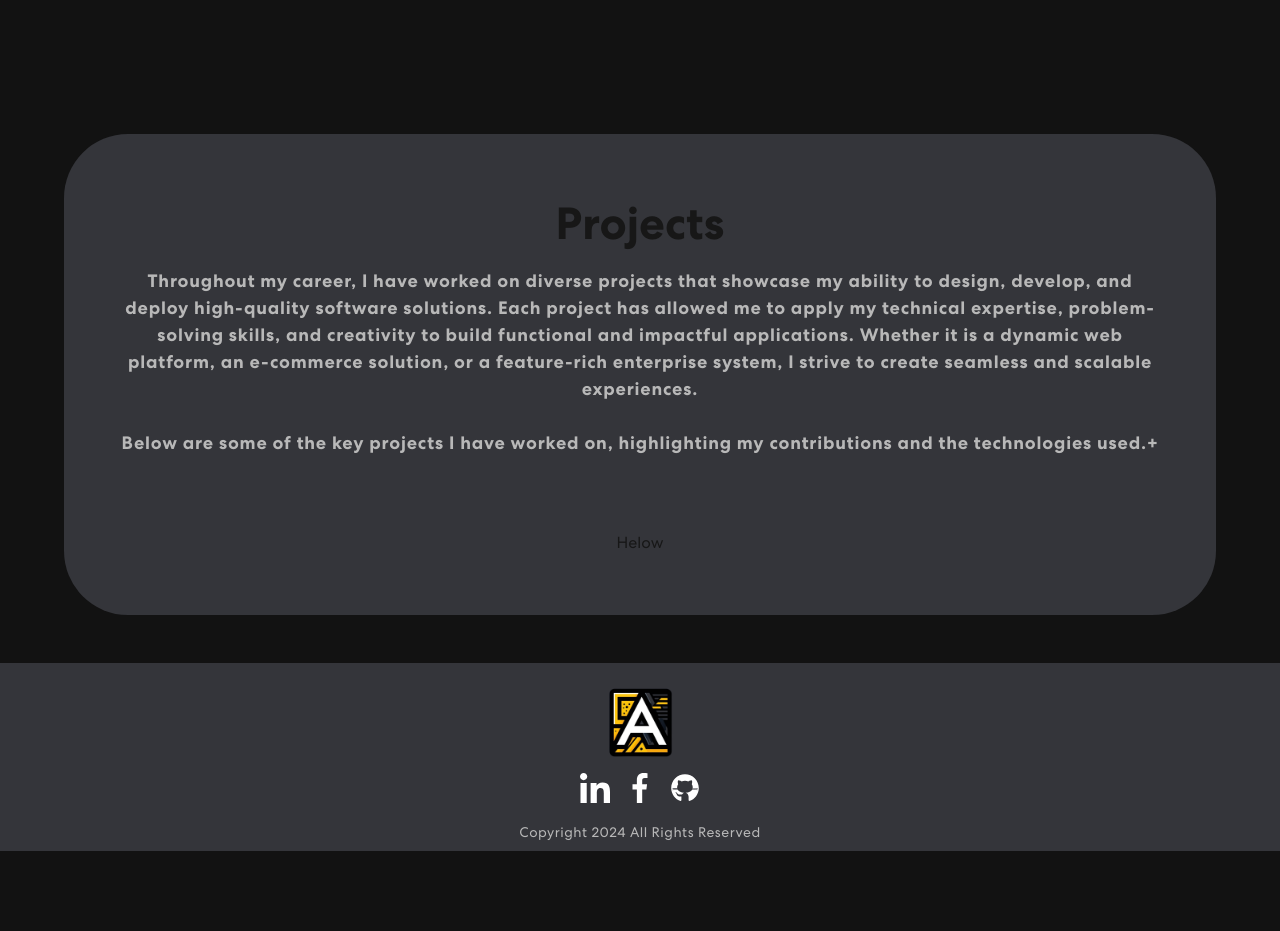
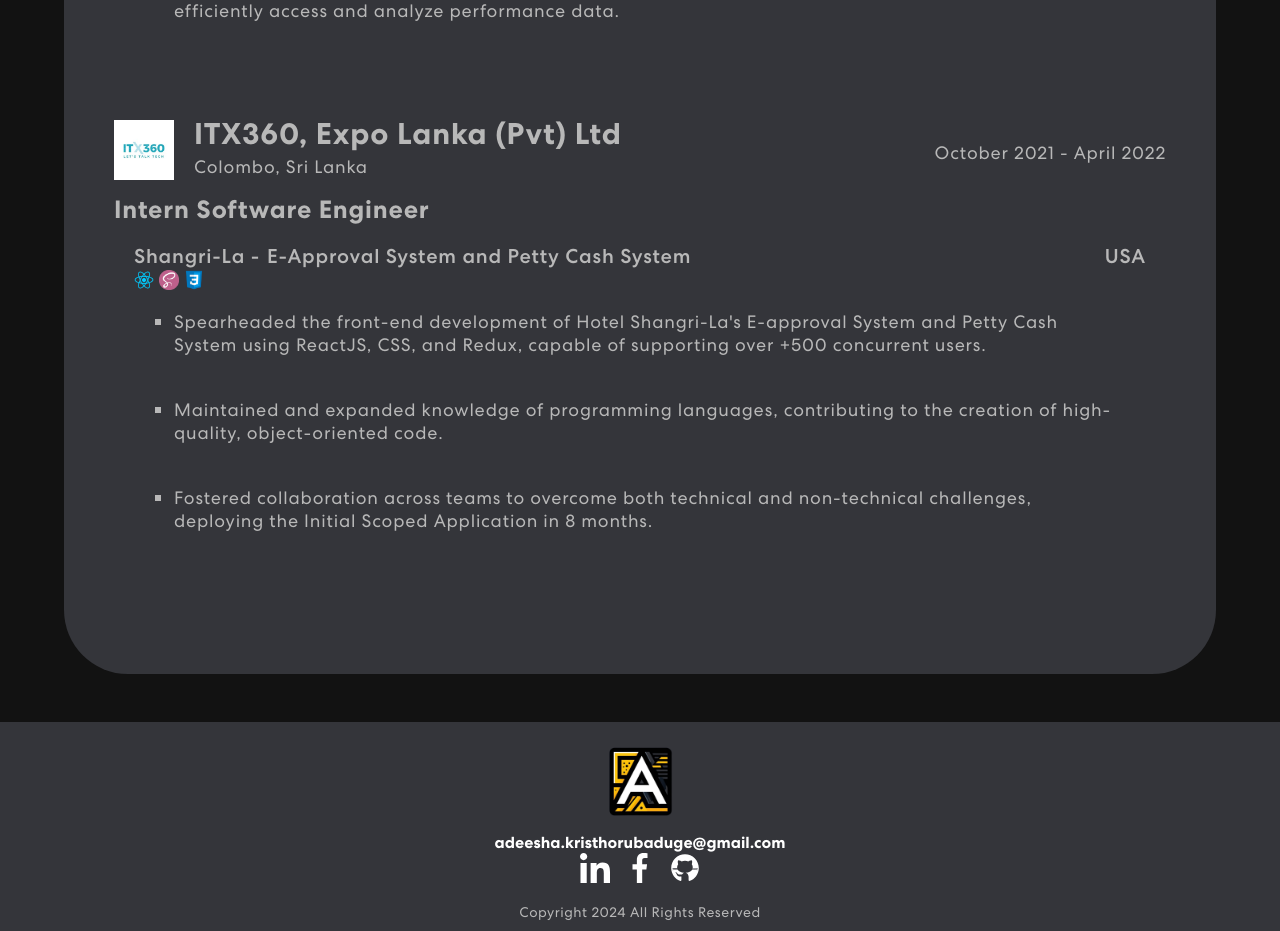
Before and after one commit to kbadeesha/my-portfolio-1, a Next.js app: page / in a window 1280 px wide. Shown: the part 3082-4013 px from the top of the page. Before the commit the page ends 3933 px from the top, so only its background shows below. Built offline with nearby package versions, Linux system fonts and the light colour scheme.

Commit message:
complete experience

```diff
--- a/src/app/components/Experience/ExperienceCard/ExperienceCard.tsx
+++ b/src/app/components/Experience/ExperienceCard/ExperienceCard.tsx
@@ -64,6 +64,19 @@ const ExperienceCard = () => {
                         );
                       })}
                     </div>
+
+                    <div className="project-points">
+                      {project.project_points.map((point, point_idx) => {
+                        return (
+                          <div key={point_idx} className="point-item">
+                            <ul>
+                              <li key={point.id}>{point.point}</li>
+                            </ul>
+                            <br />
+                          </div>
+                        );
+                      })}
+                    </div>
                   </div>
                 );
               })}
--- a/src/app/components/Footer/Footer.tsx
+++ b/src/app/components/Footer/Footer.tsx
@@ -17,6 +17,7 @@ export const Footer = () => {
           >
             <img src={logo.src} alt="Logo" className="footer-logo" />
           </Col>
+          <p className="mt-0 mb-3">adeesha.kristhorubaduge@gmail.com</p>
           <Col
             xs={12}
             sm={6}
--- a/src/app/pages/Hero/page.tsx
+++ b/src/app/pages/Hero/page.tsx
@@ -25,7 +25,7 @@ const Hero = () => {
         <MyDetails />
         <Technologies />
         <Experience />
-        <Projects />
+        {/* <Projects /> */}
       </div>
     </Container>
   );
--- a/src/styles/components/experience.css
+++ b/src/styles/components/experience.css
@@ -37,6 +37,10 @@
 }
 
 .exp-container {
+  font-size: 18px;
+  letter-spacing: 0.8px;
+  line-height: 1.5em;
+  color: #b8b8b8;
   .exp-company-details {
     display: flex;
     gap: 20px;
@@ -53,7 +57,7 @@
   }
   .exp-designation {
     padding-top: 10px;
-    font-size: 20px;
+    font-size: 25px;
     text-align: left;
     font-weight: 600;
   }
@@ -62,6 +66,8 @@
     text-align: left;
     .proj-item {
       .proj-details {
+        font-weight: 500;
+        font-size: 20px;
         display: flex;
         justify-content: space-between;
         .proj-detail-title {
@@ -87,6 +93,17 @@
           }
         }
       }
+      .project-points {
+        padding: 20px;
+        .point-item {
+          padding-bottom: 15px;
+        }
+      }
     }
   }
 }
+
+ul {
+  list-style-type: square; /* Change bullet point style */
+  padding-left: 20px;
+}
```
